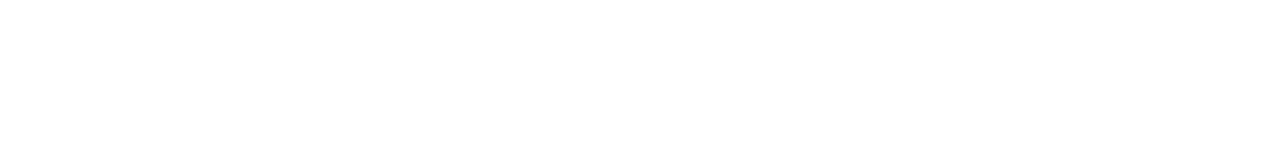
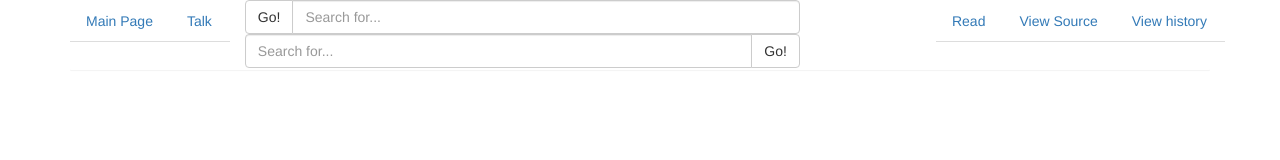
Before and after one commit to craigwann/wiki, a plain HTML site: page index.html in a window 1280 px wide. Drawn offline with Linux system fonts and the light colour scheme.

Commit message:
add nav bar

```diff
--- a/index.html
+++ b/index.html
@@ -2,10 +2,50 @@
 <html>
   <head>
     <meta charset="utf-8">
+    <link rel="stylesheet" href="css/bootstrap.css" type="text/css">
     <link rel="stylesheet" href="css/style.css" type="text/css">
     <title></title>
   </head>
   <body>
+    <div class="container">
+      <div class="personal">
 
+      </div>
+      <div class="navbar-left">
+        <ul class="nav nav-tabs">
+          <li role="presentation"><a href="#">Main Page</a></li>
+          <li role="presentation"><a href="#">Talk</a></li>
+        </ul>
+      </div>
+      <div class="navbar-right">
+        <ul class="nav nav-tabs">
+          <li role="presentation"><a href="#">Read</a></li>
+          <li role="presentation"><a href="#">View Source</a></li>
+          <li role="presentation"><a href="#">View history</a></li>
+        </ul>
+      </div>
+      <div class="row">
+        <div class="col-lg-6">
+          <div class="input-group">
+            <span class="input-group-btn">
+              <button class="btn btn-default" type="button">Go!</button>
+            </span>
+            <input type="text" class="form-control" placeholder="Search for...">
+          </div><!-- /input-group -->
+        </div><!-- /.col-lg-6 -->
+        <div class="col-lg-6">
+          <div class="input-group">
+            <input type="text" class="form-control" placeholder="Search for...">
+            <span class="input-group-btn">
+              <button class="btn btn-default" type="button">Go!</button>
+            </span>
+          </div><!-- /input-group -->
+        </div><!-- /.col-lg-6 -->
+      </div><!-- /.row -->
+      <div class="panel">
+      </div>
+      <div class="body">
+    </div>
+  </div>
   </body>
 </html>
```
